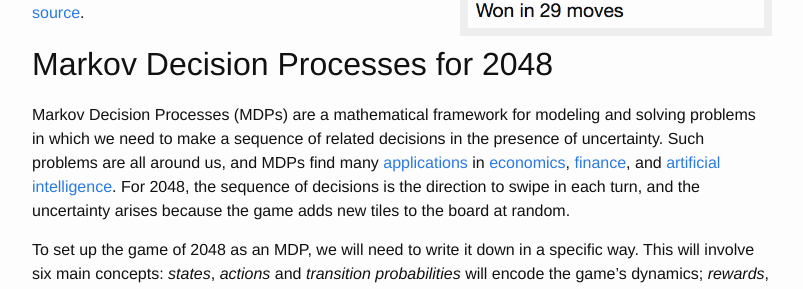
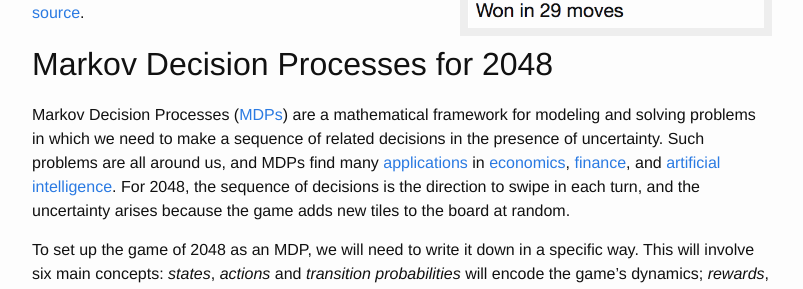
Before and after one commit to jdleesmiller/jdleesmiller.github.io, a Jekyll site: the page built from _posts/2018-03-18-markov-decision-process-2048.markdown, in a window 1280 px wide and 900 px high, scrolled down 491 px. Shown: the part 154-443 px from the top of the window, without its empty margins (238-1041 px from the left). Built offline with Jekyll 4.4.1, drawn with Linux system fonts in a browser that asks for light colours; formulas are drawn with MathJax 3; part of the change alters nothing that is shown.

```diff
--- a/_posts/2018-03-18-markov-decision-process-2048.markdown
+++ b/_posts/2018-03-18-markov-decision-process-2048.markdown
@@ -19,7 +19,7 @@ The (research quality) code behind this article is [open source](https://github.
 
 ## Markov Decision Processes for 2048
 
-Markov Decision Processes (MDPs) are a mathematical framework for modeling and solving problems in which we need to make a sequence of related decisions in the presence of uncertainty. Such problems are all around us, and MDPs find many [applications](http://stats.stackexchange.com/questions/145122/real-life-examples-of-markov-decision-processes) in [economics](https://en.wikipedia.org/wiki/Decision_theory#Choice_under_uncertainty), [finance](https://www.minet.uni-jena.de/Marie-Curie-ITN/SMIF/talks/Baeuerle.pdf), and [artificial intelligence](http://incompleteideas.net/book/the-book.html). For 2048, the sequence of decisions is the direction to swipe in each turn, and the uncertainty arises because the game adds new tiles to the board at random.
+Markov Decision Processes ([MDPs](https://en.wikipedia.org/wiki/Markov_decision_process)) are a mathematical framework for modeling and solving problems in which we need to make a sequence of related decisions in the presence of uncertainty. Such problems are all around us, and MDPs find many [applications](http://stats.stackexchange.com/questions/145122/real-life-examples-of-markov-decision-processes) in [economics](https://en.wikipedia.org/wiki/Decision_theory#Choice_under_uncertainty), [finance](https://www.minet.uni-jena.de/Marie-Curie-ITN/SMIF/talks/Baeuerle.pdf), and [artificial intelligence](http://incompleteideas.net/book/the-book.html). For 2048, the sequence of decisions is the direction to swipe in each turn, and the uncertainty arises because the game adds new tiles to the board at random.
 
 To set up the game of 2048 as an MDP, we will need to write it down in a specific way. This will involve six main concepts: *states*, *actions* and *transition probabilities* will encode the game's dynamics; *rewards*, *values* and *policies* will be used to capture what the player is trying to accomplish and how they should do so. To develop these six concepts, we will take as an example the smallest non-trivial 2048-like game, which is played on the 2x2 board only up to the `8` tile. Let's start with the first three.
 
```
